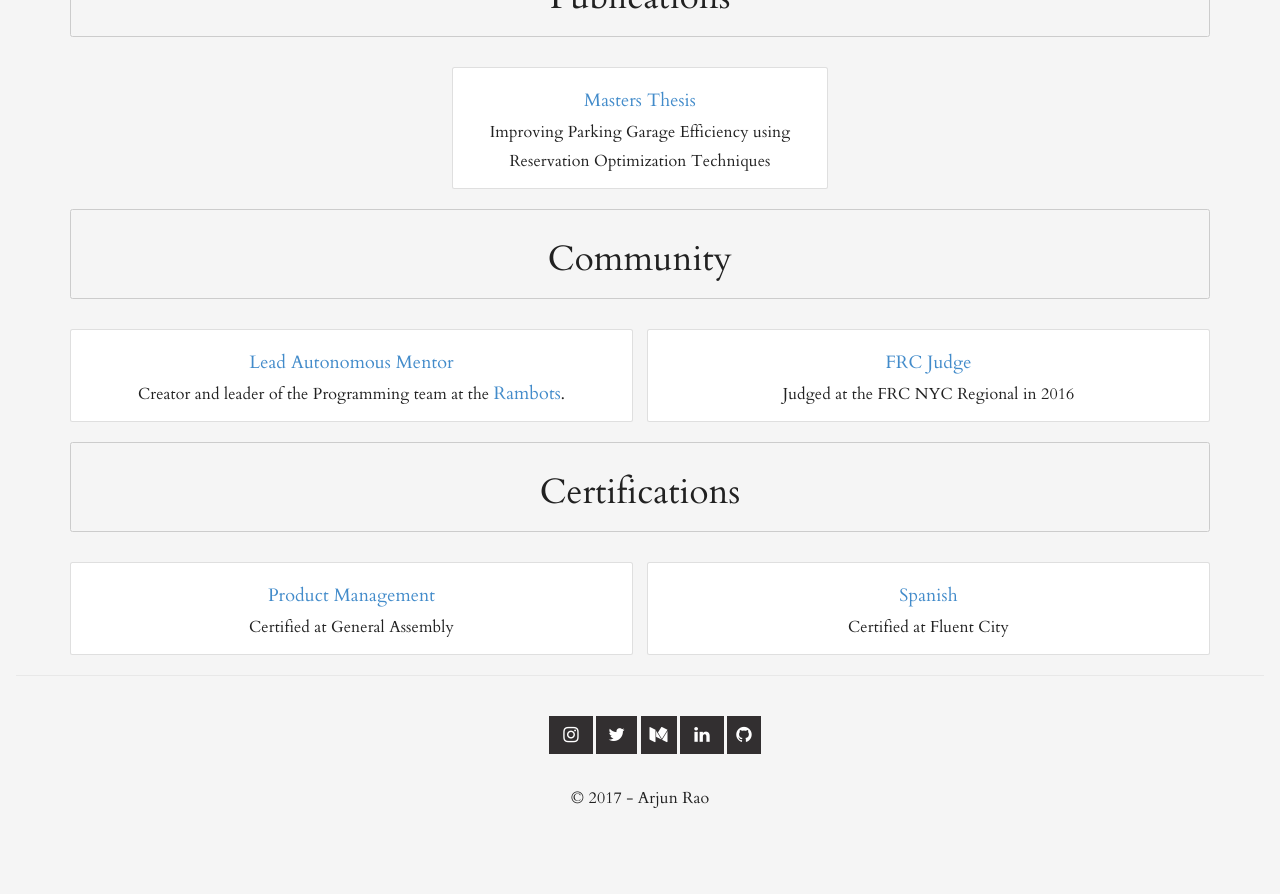
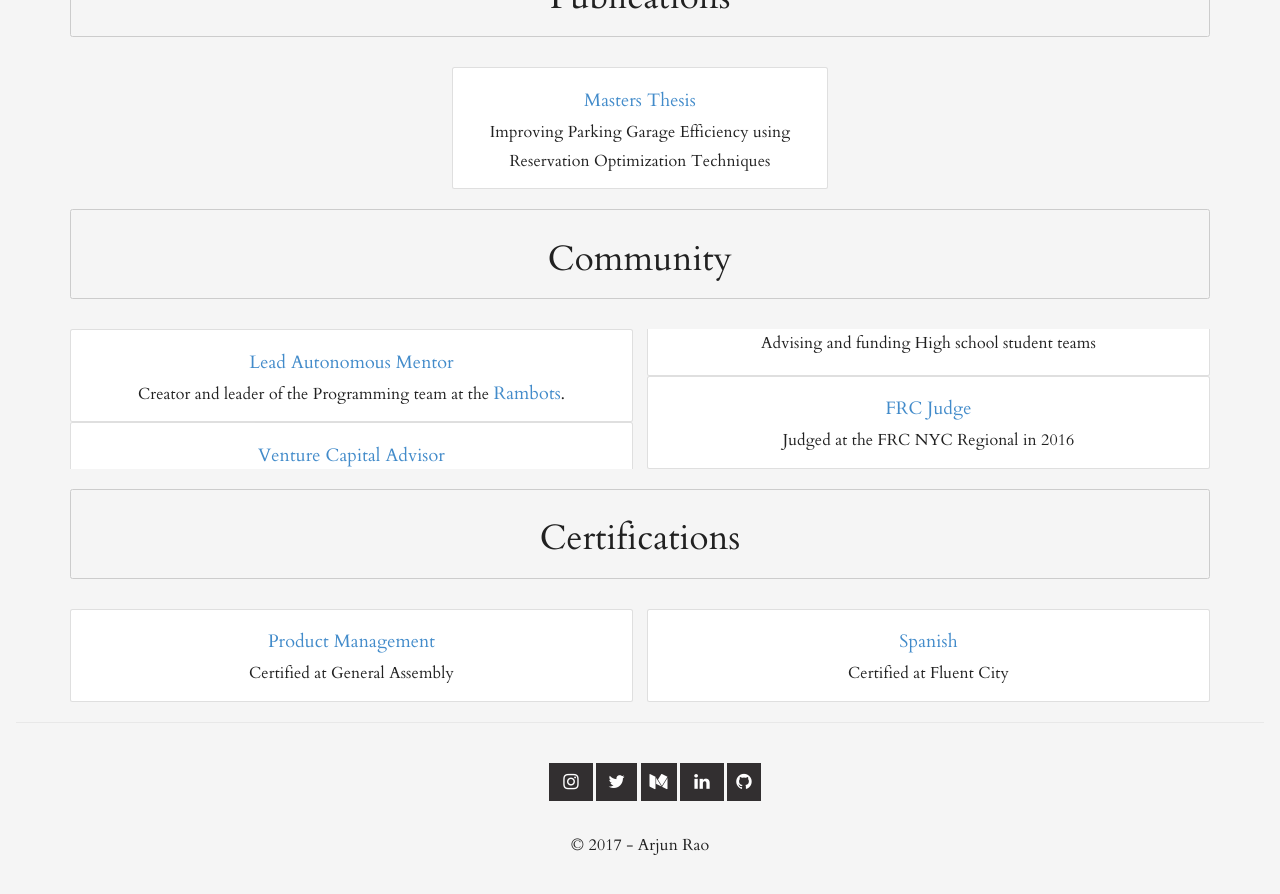
Before and after one commit to arjunrao87/arjunrao.co-v1, a Jekyll site: the page built from projects/index.html, in a window 1280 px wide and 900 px high, scrolled down 952 px. Shown: the top 894 px of the window. Built offline with Jekyll 4.4.1, drawn with Linux system fonts in a browser that asks for light colours; nearby versions of some CDN libraries; comment, search, counter and statistics services are not loaded; before the commit the page ends 1805 px from its top, so only the background shows below that.

Commit message:
Adding build info

```diff
--- a/_includes/projects.html
+++ b/_includes/projects.html
@@ -89,6 +89,12 @@
     </div>
     <div class="card text-center">
       <div class="card-block">
+        <a href="https://build.org/" target="_blank"><h4 class="card-title">Venture Capital Advisor</h4></a>
+        <p class="card-text">Advising and funding High school student teams</p>
+      </div>
+    </div>
+    <div class="card text-center">
+      <div class="card-block">
         <a href="http://www.firstinspires.org/resource-library/frc/judge" target="_blank"><h4 class="card-title">FRC Judge</h4></a>
         <p class="card-text">Judged at the FRC NYC Regional in 2016</p>
       </div>
```
